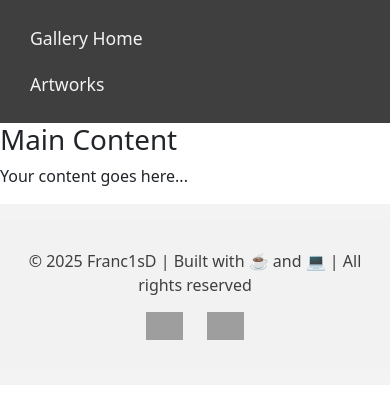
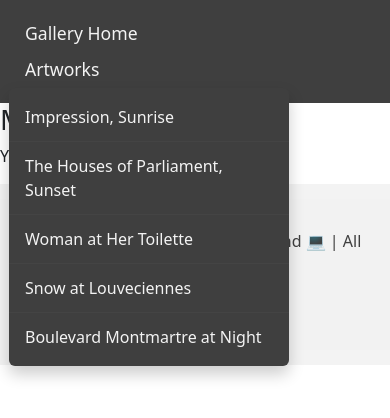
Before and after one commit to Franc1sD/Franc1sD.github.io, a plain HTML site: page index.html in a window 390 px wide. Drawn offline with nearby package versions, Linux system fonts and the light colour scheme; grey boxes are pictures that could not be loaded.

Commit message:
Fixed styling for phone

```diff
--- a/css/components.css
+++ b/css/components.css
@@ -22,7 +22,7 @@
     color: #f3f3f3;
     background-color: transparent;
     text-decoration: none;
-    padding: 10px 15px;
+    padding: 5px 10px;
     transition: background-color 0.3s ease;
     border: none;
     border-radius: 6px;
@@ -33,6 +33,7 @@
 .home-btn:hover,
 .drop-btn:hover {
     color: #f3f3f3;
+    background-color: #484848;
 }
 
 
@@ -45,7 +46,7 @@
 
 .dropdown-content {
     background-color: #3f3f3f;
-    display: none;
+
     position: absolute;
     min-width: 280px;
     box-shadow: 0px 8px 16px rgba(0, 0, 0, 0.2);
@@ -105,7 +106,7 @@
 
 .footer-content p {
     margin: 15px 0;
-    font-size: medium;
+    font-size: 1rem;
 }
 
 .footer-content a {
@@ -122,3 +123,23 @@
     height: 28px;
     vertical-align: middle;
 }
+
+
+
+
+
+
+/* Responsive adjustments for smaller screens */
+@media (max-width: 768px) {
+    .dropdown-content {
+        background-color: #3f3f3f;
+        min-width: 280px;
+        box-shadow: 0px 8px 16px rgba(0, 0, 0, 0.2);
+        z-index: 1;
+        border-radius: 6px;
+        overflow: hidden;
+        padding: 5px 0;
+        left: -6px;
+        font-size: 1rem;
+    }
+}
```
